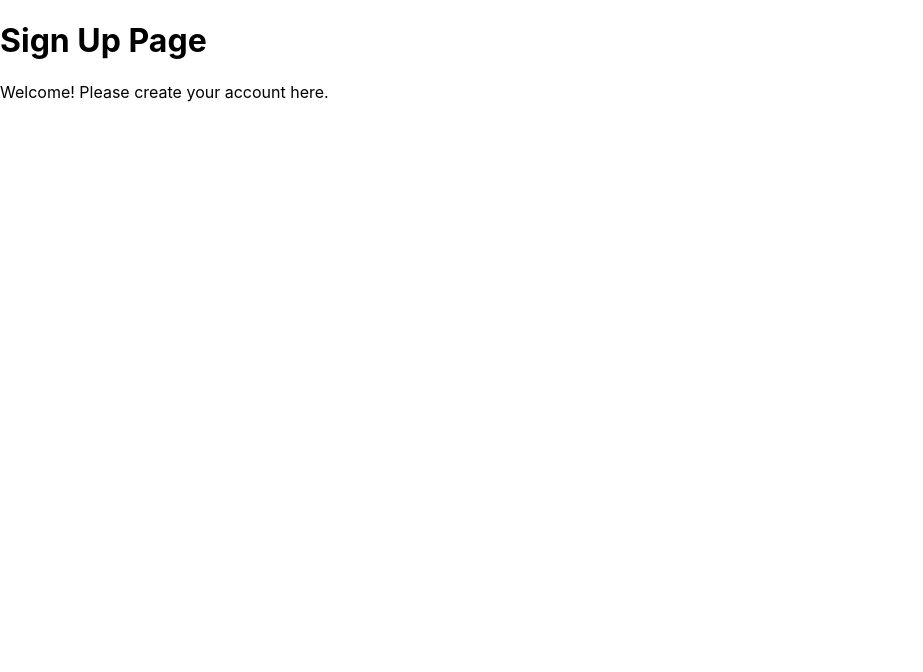
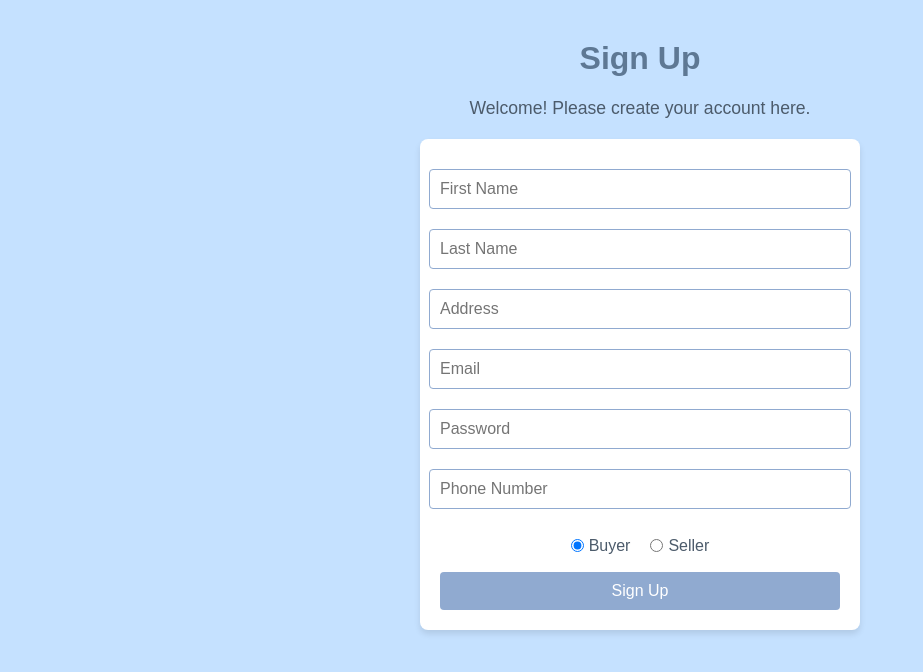
Before and after one commit to tylernsocial/digitalmarketplace, a React (Create React App) app in the folder client/: page /signup in a window 1280 px wide. Shown: the top 672 px of the page, without its empty margins (0-923 px from the left). Built offline with nearby package versions, Linux system fonts and the light colour scheme.

Commit message:
Designed Login and Sign Up pages

```diff
--- /dev/null
+++ b/client/src/pages/LoginPage.css
@@ -0,0 +1,69 @@
+.login-page {
+  font-family: Arial, sans-serif;
+  background-color: #c5e1ff;
+  color: #4c5b6b;
+  padding: 20px;
+  min-height: 100vh;
+}
+
+.login-page h1 {
+  color: #5e7894;
+  text-align: center;
+  margin-top: 20px;
+}
+
+.login-page p {
+  text-align: center;
+  font-size: 1.1em;
+  margin-bottom: 20px;
+  color: #4c5b6b;
+}
+
+.login-page form {
+  display: flex;
+  flex-direction: column;
+  align-items: center;
+  margin: 0 auto;
+  max-width: 400px;
+  background-color: #ffffff;
+  padding: 20px;
+  border-radius: 8px;
+  box-shadow: 0px 4px 6px rgba(0, 0, 0, 0.1);
+}
+
+.login-page input {
+  width: 100%;
+  padding: 10px;
+  margin: 10px 0;
+  border: 1px solid #90aad0;
+  border-radius: 4px;
+  font-size: 1em;
+}
+
+.login-page input:focus {
+  outline: none;
+  border-color: #5a7699;
+  box-shadow: 0px 0px 5px rgba(90, 118, 153, 0.5);
+}
+
+.login-page button {
+  background-color: #90aad0;
+  color: white;
+  padding: 10px;
+  border: none;
+  border-radius: 4px;
+  font-size: 1em;
+  cursor: pointer;
+  margin-top: 10px;
+  width: 100%;
+}
+
+.login-page button:hover {
+  background-color: #007bb5;
+}
+
+@media (max-width: 600px) {
+  .login-page form {
+    padding: 15px;
+  }
+}
--- a/client/src/pages/LoginPage.js
+++ b/client/src/pages/LoginPage.js
@@ -1,10 +1,62 @@
-import React from 'react'
+import React, { useState } from "react";
+import "./LoginPage.css";
 
 export const LoginPage = () => {
-    return (
-      <div>
-        <h1>Login Page</h1>
-        <p>Welcome back! Please log in to your account.</p>
-      </div>
-    );
+  const [credentials, setCredentials] = useState({ email: "", password: "" });
+  // Dont worry now
+  const handleChange = (e) => {
+    const { name, value } = e.target;
+    setCredentials({
+      ...credentials,
+      [name]: value,
+    });
   };
+  // Dont worry now
+  const handleSubmit = async (e) => {
+    e.preventDefault();
+    try {
+      const response = await fetch("http://localhost:5000/api/login", {
+        method: "POST",
+        headers: {
+          "Content-Type": "application/json",
+        },
+        body: JSON.stringify(credentials),
+      });
+      if (response.ok) {
+        const data = await response.json();
+        alert(`Welcome back, ${data.name || "User"}!`);
+      } else {
+        alert("Invalid email or password. Please try again.");
+      }
+    } catch (error) {
+      console.error("Error:", error);
+      alert("An error occurred. Please try again later.");
+    }
+  };
+  // Dont worry now
+  return (
+    <div className="login-page">
+      <h1>Login</h1>
+      <p>Welcome back! Please log in to your account.</p>
+      <form onSubmit={handleSubmit}>
+        <input
+          type="email"
+          name="email"
+          placeholder="Email"
+          value={credentials.email}
+          onChange={handleChange}
+          required
+        />
+        <input
+          type="password"
+          name="password"
+          placeholder="Password"
+          value={credentials.password}
+          onChange={handleChange}
+          required
+        />
+        <button type="submit">Log In</button>
+      </form>
+    </div>
+  );
+};
--- /dev/null
+++ b/client/src/pages/SignUpPage.css
@@ -0,0 +1,89 @@
+.signup-page {
+  font-family: Arial, sans-serif;
+  background-color: #c5e1ff;
+  color: #4c5b6b;
+  padding: 20px;
+  min-height: 100vh;
+}
+
+.signup-page h1 {
+  color: #5e7894;
+  text-align: center;
+  margin-top: 20px;
+}
+
+.signup-page p {
+  text-align: center;
+  font-size: 1.1em;
+  margin-bottom: 20px;
+  color: #4c5b6b;
+}
+
+.signup-page form {
+  display: flex;
+  flex-direction: column;
+  align-items: center;
+  margin: 0 auto;
+  max-width: 400px;
+  background-color: #ffffff;
+  padding: 20px;
+  border-radius: 8px;
+  box-shadow: 0px 4px 6px rgba(0, 0, 0, 0.1);
+}
+
+.signup-page input {
+  width: 100%;
+  padding: 10px;
+  margin: 10px 0;
+  border: 1px solid #90aad0;
+  border-radius: 4px;
+  font-size: 1em;
+}
+
+.signup-page input:focus {
+  outline: none;
+  border-color: #5a7699;
+  box-shadow: 0px 0px 5px rgba(90, 118, 153, 0.5);
+}
+
+.signup-page button {
+  background-color: #90aad0;
+  color: white;
+  padding: 10px;
+  border: none;
+  border-radius: 4px;
+  font-size: 1em;
+  cursor: pointer;
+  margin-top: 10px;
+  width: 100%;
+}
+
+.signup-page button:hover {
+  background-color: #007bb5;
+}
+
+@media (max-width: 600px) {
+  .signup-page form {
+    padding: 15px;
+  }
+}
+
+.signup-page .role-selection {
+  margin-top: 10px;
+  display: flex;
+  justify-content: center;
+  align-items: center;
+  gap: 20px;
+}
+
+.signup-page .role-selection label {
+  font-size: 1em;
+  color: #4c5b6b;
+  display: flex;
+  align-items: center;
+  cursor: pointer;
+}
+
+.signup-page .role-selection input[type="radio"] {
+  margin-right: 5px;
+}
--- a/client/src/pages/SignUpPage.js
+++ b/client/src/pages/SignUpPage.js
@@ -1,10 +1,123 @@
-import React from 'react'
+import React, { useState } from "react";
+import "./SignUpPage.css";
 
 export const SignUpPage = () => {
-    return (
-      <div>
-        <h1>Sign Up Page</h1>
-        <p>Welcome! Please create your account here.</p>
-      </div>
-    );
+  const [formData, setFormData] = useState({
+    fname: "",
+    lname: "",
+    address: "",
+    email: "",
+    password: "",
+    phone: "",
+    role: "buyer",
+  });
+  // Dont worry now
+  const handleChange = (e) => {
+    const { name, value } = e.target;
+    setFormData({
+      ...formData,
+      [name]: value,
+    });
   };
+  // Dont worry now
+  const handleSubmit = async (e) => {
+    e.preventDefault();
+    try {
+      const response = await fetch("http://localhost:5000/api/signup", {
+        method: "POST",
+        headers: {
+          "Content-Type": "application/json",
+        },
+        body: JSON.stringify(formData),
+      });
+      if (response.ok) {
+        alert("Sign-up successful!");
+      } else {
+        alert("Error signing up. Please try again.");
+      }
+    } catch (error) {
+      console.error("Error:", error);
+      alert("An error occurred. Please try again later.");
+    }
+  };
+  // Dont worry now
+  return (
+    <div className="signup-page">
+      <h1>Sign Up</h1>
+      <p>Welcome! Please create your account here.</p>
+      <form onSubmit={handleSubmit}>
+        <input
+          type="text"
+          name="fname"
+          placeholder="First Name"
+          value={formData.fname}
+          onChange={handleChange}
+          required
+        />
+        <input
+          type="text"
+          name="lname"
+          placeholder="Last Name"
+          value={formData.lname}
+          onChange={handleChange}
+          required
+        />
+        <input
+          type="text"
+          name="address"
+          placeholder="Address"
+          value={formData.address}
+          onChange={handleChange}
+        />
+        <input
+          type="email"
+          name="email"
+          placeholder="Email"
+          value={formData.email}
+          onChange={handleChange}
+          required
+        />
+        <input
+          type="password"
+          name="password"
+          placeholder="Password"
+          value={formData.password}
+          onChange={handleChange}
+          required
+        />
+        <input
+          type="text"
+          name="phone"
+          placeholder="Phone Number"
+          value={formData.phone}
+          onChange={handleChange}
+        />
+
+        <div className="role-selection">
+          <label>
+            <input
+              type="radio"
+              name="role"
+              value="buyer"
+              checked={formData.role === "buyer"}
+              onChange={handleChange}
+            />
+            Buyer
+          </label>
+          <label>
+            <input
+              type="radio"
+              name="role"
+              value="seller"
+              checked={formData.role === "seller"}
+              onChange={handleChange}
+            />
+            Seller
+          </label>
+        </div>
+
+        <button type="submit">Sign Up</button>
+      </form>
+    </div>
+  );
+};
```
Also changed, not shown: client/src/pages/HomePage.css (indentation only).
